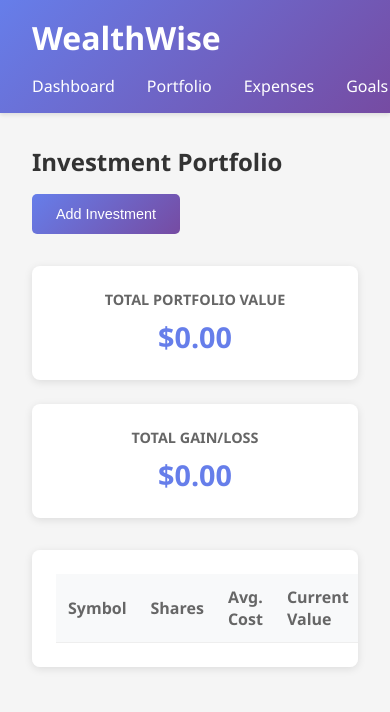
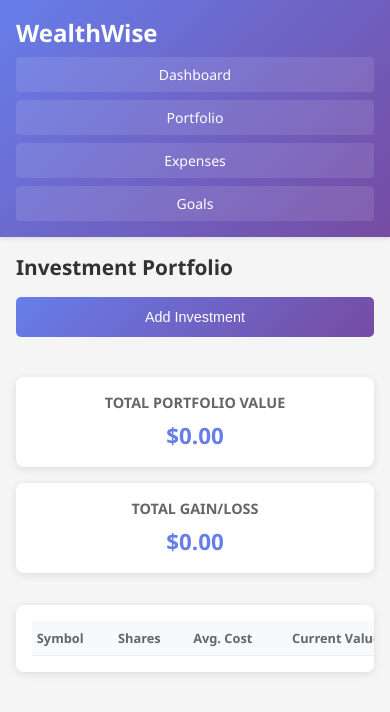
Before and after one commit to AlexanderJohnD/WealthWise, a website: page public/index.html in a window 390 px wide. Both pictures are taken after a click on the link "Portfolio". Drawn offline with Linux system fonts and the light colour scheme; no server answers.

Commit message:
mobile responsiveness and documentation
- added comprehensive responsive design for mobile/tablet
- improved navigation for small screens
- updated readme with full documentation
- better mobile ux with stacked layouts
- project structure and usage examples

```diff
--- a/public/style.css
+++ b/public/style.css
@@ -211,3 +211,95 @@ th {
     font-size: 0.9rem;
     color: #666;
 }
+
+/* Responsive Design */
+@media (max-width: 768px) {
+    body {
+        font-size: 14px;
+    }
+
+    header {
+        padding: 1rem;
+    }
+
+    h1 {
+        font-size: 1.5rem;
+        margin-bottom: 0.5rem;
+    }
+
+    nav ul {
+        flex-direction: column;
+        gap: 0.5rem;
+    }
+
+    nav ul li {
+        text-align: center;
+        padding: 0.5rem;
+        background: rgba(255,255,255,0.1);
+        border-radius: 4px;
+    }
+
+    main {
+        padding: 0 1rem;
+        margin: 1rem auto;
+    }
+
+    .stats-grid, .portfolio-summary {
+        grid-template-columns: 1fr;
+        gap: 1rem;
+    }
+
+    .portfolio-table {
+        padding: 1rem;
+        overflow-x: auto;
+    }
+
+    table {
+        min-width: 500px;
+        font-size: 0.8rem;
+    }
+
+    th, td {
+        padding: 0.5rem 0.3rem;
+    }
+
+    .expense-item {
+        flex-direction: column;
+        align-items: flex-start;
+        gap: 0.5rem;
+    }
+
+    .btn {
+        width: 100%;
+        margin-bottom: 0.5rem;
+    }
+
+    .goal-header {
+        flex-direction: column;
+        align-items: flex-start;
+        gap: 0.5rem;
+    }
+
+    .goal-details {
+        flex-direction: column;
+        gap: 0.3rem;
+    }
+}
+
+@media (max-width: 480px) {
+    .stat-card {
+        padding: 1rem;
+    }
+
+    .amount {
+        font-size: 1.4rem;
+    }
+
+    h2 {
+        font-size: 1.3rem;
+    }
+
+    .portfolio-table, .goal-item, .expense-item {
+        margin-bottom: 0.5rem;
+    }
+}
```
Also changed, not shown: README.md.
